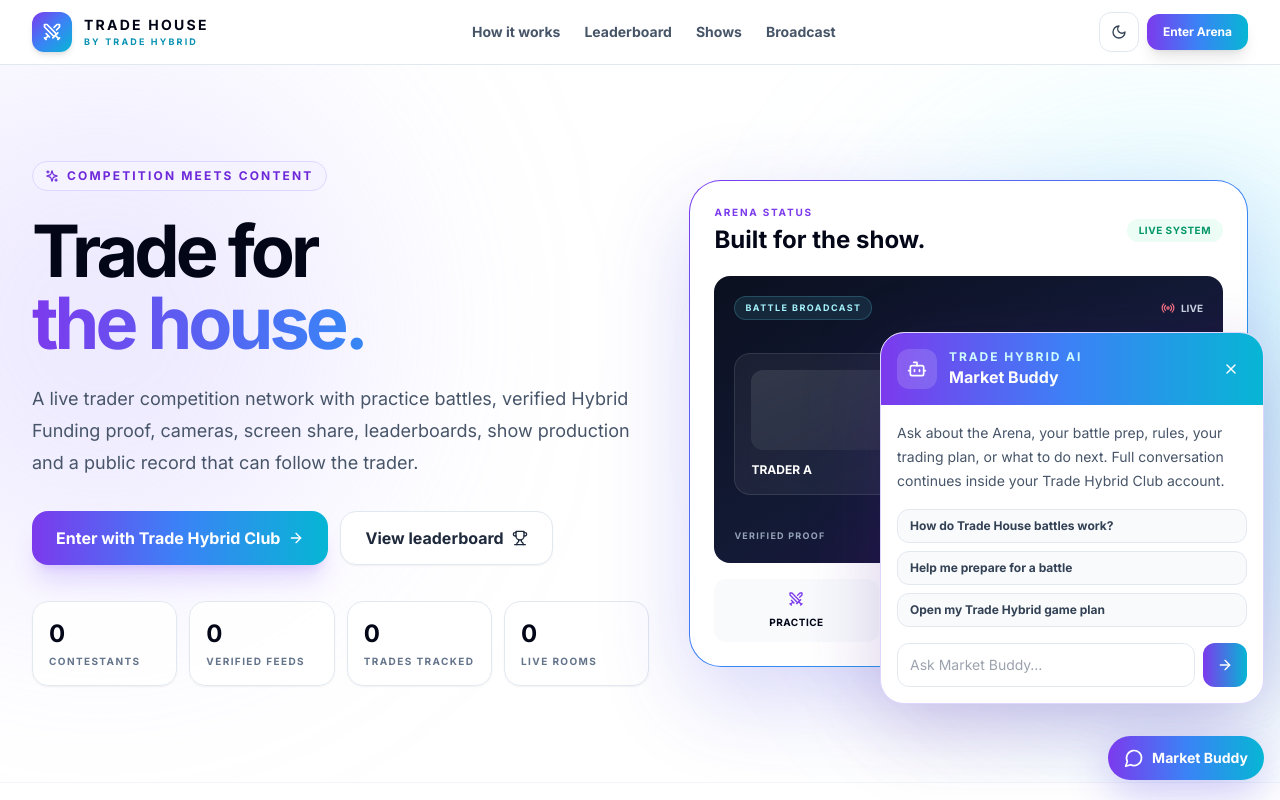
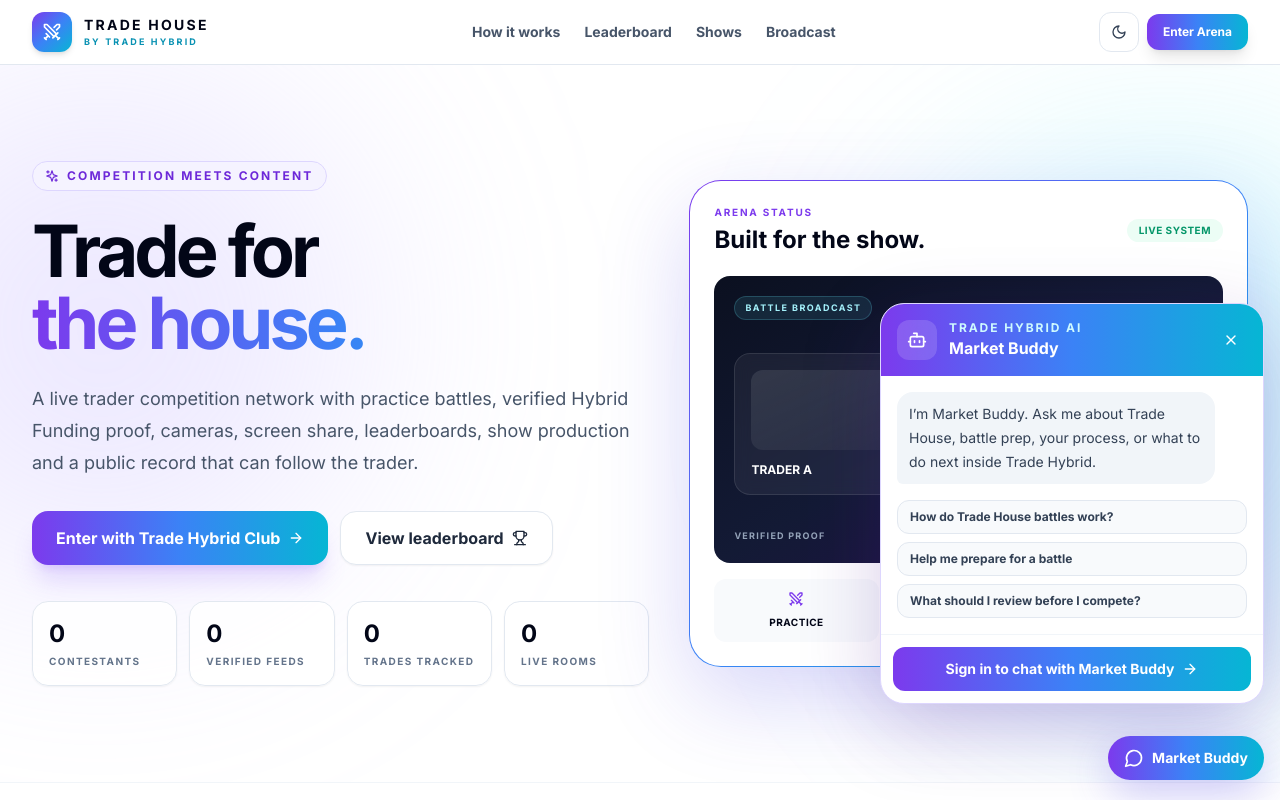
Before and after one commit to SuessVilliano/TradeHouse, a React (Vite) app in the folder client/: page / in a window 1280 px wide. Both pictures are taken after a click on the button "Market Buddy". Shown: the top 800 px of the page. Built offline with nearby package versions, Linux system fonts and the light colour scheme; no server answers.

Commit message:
Make Market Buddy a real Trade House chat widget

```diff
--- a/client/src/pages/ArenaHome.tsx
+++ b/client/src/pages/ArenaHome.tsx
@@ -23,6 +23,7 @@
   Zap,
 } from 'lucide-react';
 import type { AuthUser } from '../types';
+import { supabase } from '../lib/supabase';
 
 type Standing = {
   id: string;
@@ -78,21 +79,109 @@
   }).format(value);
 }
 
-function MarketBuddyLauncher() {
+function MarketBuddyLauncher({ user }: { user?: AuthUser }) {
   const [open, setOpen] = useState(false);
   const [prompt, setPrompt] = useState('');
+  const [sending, setSending] = useState(false);
+  const [messages, setMessages] = useState<Array<{ role: 'user'|'ai'; text: string }>>([
+    {
+      role: 'ai',
+      text: 'I’m Market Buddy. Ask me about Trade House, battle prep, your process, or what to do next inside Trade Hybrid.',
+    },
+  ]);
 
-  const ask = () => {
-    const q = prompt.trim();
-    const url = new URL('https://pro.tradehybrid.co/market-buddy');
-    if (q) url.searchParams.set('q', q);
-    window.location.href = url.toString();
+  const send = async (preset?: string) => {
+    const message = String(preset || prompt).trim();
+    if (!message || sending) return;
+
+    if (!user) {
+      window.location.href = CLUB_LAUNCH;
+      return;
+    }
+
+    setMessages((current) => [...current, { role: 'user', text: message }, { role: 'ai', text: '' }]);
+    setPrompt('');
+    setSending(true);
+
+    try {
+      const { data } = await supabase.auth.getSession();
+      const accessToken = data.session?.access_token;
+      if (!accessToken) {
+        window.location.href = CLUB_LAUNCH;
+        return;
+      }
+
+      const response = await fetch('/api/market-buddy/chat', {
+        method: 'POST',
+        headers: {
+          'Content-Type': 'application/json',
+          Authorization: 'Bearer ' + accessToken,
+        },
+        body: JSON.stringify({
+          message,
+          context: {
+            surface: 'trade-house',
+            recentMessages: messages.slice(-5).map((item) => ({
+              type: item.role === 'ai' ? 'ai' : 'user',
+              message: item.text,
+            })),
+          },
+        }),
+      });
+
+      if (!response.ok || !response.body) {
+        throw new Error('Market Buddy is unavailable.');
+      }
+
+      const reader = response.body.getReader();
+      const decoder = new TextDecoder();
+      let buffer = '';
+      let answer = '';
+
+      while (true) {
+        const { done, value } = await reader.read();
+        if (done) break;
+
+        buffer += decoder.decode(value, { stream: true });
+        const chunks = buffer.split('\n');
+        buffer = chunks.pop() || '';
+
+        for (const line of chunks) {
+          if (!line.startsWith('data: ')) continue;
+          const payload = line.slice(6);
+          if (payload === '[DONE]') continue;
+
+          try {
+            const parsed = JSON.parse(payload);
+            answer += String(parsed.chunk || '');
+            setMessages((current) => {
+              const next = [...current];
+              next[next.length - 1] = { role: 'ai', text: answer };
+              return next;
+            });
+          } catch {
+            // Ignore malformed stream fragments.
+          }
+        }
+      }
+    } catch {
+      setMessages((current) => {
+        const next = [...current];
+        next[next.length - 1] = {
+          role: 'ai',
+          text: 'I hit a temporary connection issue. Open full Market Buddy in the Club and I’ll pick it up there.',
+        };
+        return next;
+      });
+    } finally {
+      setSending(false);
+    }
   };
 
   return (
     <>
       {open && (
-        <div className="fixed bottom-24 right-4 z-[70] w-[calc(100vw-2rem)] max-w-sm overflow-hidden rounded-[24px] border border-violet-200 bg-white shadow-[0_24px_80px_rgba(76,29,149,.22)] dark:border-white/10 dark:bg-[#0c1220]">
+        <div className="fixed bottom-24 right-4 z-[70] flex max-h-[72vh] w-[calc(100vw-2rem)] max-w-sm flex-col overflow-hidden rounded-[24px] border border-violet-200 bg-white shadow-[0_24px_80px_rgba(76,29,149,.22)] dark:border-white/10 dark:bg-[#0c1220]">
           <div className="bg-gradient-to-r from-violet-600 via-blue-500 to-cyan-500 p-4 text-white">
             <div className="flex items-center justify-between">
               <div className="flex items-center gap-3">
@@ -109,36 +198,58 @@
               </button>
             </div>
           </div>
-          <div className="p-4">
-            <p className="text-sm leading-6 text-slate-600 dark:text-slate-300">
-              Ask about the Arena, your battle prep, rules, your trading plan, or what to do next. Full conversation continues inside your Trade Hybrid Club account.
-            </p>
+
+          <div className="min-h-0 flex-1 overflow-y-auto p-4">
+            <div className="space-y-3">
+              {messages.map((item, index) => (
+                <div
+                  key={index}
+                  className={item.role === 'user'
+                    ? 'ml-8 rounded-2xl rounded-br-md bg-gradient-to-r from-violet-600 to-blue-500 px-3 py-2.5 text-sm text-white'
+                    : 'mr-8 rounded-2xl rounded-bl-md bg-slate-100 px-3 py-2.5 text-sm leading-6 text-slate-700 dark:bg-white/[0.07] dark:text-slate-200'}
+                >
+                  {item.text || (sending && index === messages.length - 1 ? 'Thinking…' : '')}
+                </div>
+              ))}
+            </div>
+
+            {messages.length <= 1 && (
               <div className="mt-4 grid gap-2">
-              {['How do Trade House battles work?', 'Help me prepare for a battle', 'Open my Trade Hybrid game plan'].map((item) => (
+                {['How do Trade House battles work?', 'Help me prepare for a battle', 'What should I review before I compete?'].map((item) => (
                   <button
                     key={item}
                     type="button"
-                  onClick={() => setPrompt(item)}
+                    onClick={() => void send(item)}
                     className="rounded-xl border border-slate-200 bg-slate-50 px-3 py-2 text-left text-xs font-bold text-slate-700 hover:border-violet-200 hover:bg-violet-50 dark:border-white/10 dark:bg-white/[0.04] dark:text-slate-200"
                   >
                     {item}
                   </button>
                 ))}
               </div>
-            <div className="mt-4 flex gap-2">
+            )}
+          </div>
+
+          <div className="border-t border-slate-100 p-3 dark:border-white/10">
+            {user ? (
+              <div className="flex gap-2">
                 <input
                   value={prompt}
                   onChange={(event) => setPrompt(event.target.value)}
                   onKeyDown={(event) => {
-                  if (event.key === 'Enter') ask();
+                    if (event.key === 'Enter') void send();
                   }}
                   placeholder="Ask Market Buddy…"
                   className="min-w-0 flex-1 rounded-xl border border-slate-200 bg-white px-3 py-2.5 text-sm text-slate-950 outline-none focus:border-violet-400 dark:border-white/10 dark:bg-black/20 dark:text-white"
                 />
-              <button type="button" onClick={ask} className="grid h-11 w-11 place-items-center rounded-xl bg-gradient-to-r from-violet-600 to-cyan-500 text-white">
+                <button type="button" disabled={sending} onClick={() => void send()} className="grid h-11 w-11 place-items-center rounded-xl bg-gradient-to-r from-violet-600 to-cyan-500 text-white disabled:opacity-50">
                   <ArrowRight className="h-4 w-4" />
                 </button>
               </div>
+            ) : (
+              <a href={CLUB_LAUNCH} className="flex w-full items-center justify-center gap-2 rounded-xl bg-gradient-to-r from-violet-600 via-blue-500 to-cyan-500 px-4 py-3 text-sm font-black text-white">
+                Sign in to chat with Market Buddy <ArrowRight className="h-4 w-4" />
+              </a>
+            )}
           </div>
         </div>
       )}
@@ -146,7 +257,7 @@
       <button
         type="button"
         onClick={() => setOpen((value) => !value)}
-        className="fixed bottom-5 right-4 z-[70] inline-flex h-13 items-center gap-2 rounded-full bg-gradient-to-r from-violet-600 via-blue-500 to-cyan-500 px-4 py-3 text-sm font-black text-white shadow-[0_14px_42px_rgba(79,70,229,.28)] transition hover:-translate-y-0.5"
+        className="fixed bottom-5 right-4 z-[70] inline-flex items-center gap-2 rounded-full bg-gradient-to-r from-violet-600 via-blue-500 to-cyan-500 px-4 py-3 text-sm font-black text-white shadow-[0_14px_42px_rgba(79,70,229,.28)] transition hover:-translate-y-0.5"
       >
         <MessageCircle className="h-5 w-5" />
         <span className="hidden sm:inline">Market Buddy</span>
@@ -597,7 +708,7 @@
         </div>
       </footer>
 
-      <MarketBuddyLauncher />
+      <MarketBuddyLauncher user={user} />
     </main>
   );
 }
```
Also changed, not shown: 2 other files (tests, documents, lock files or other folders). Lines whose indentation alone changed are shown as unchanged.
